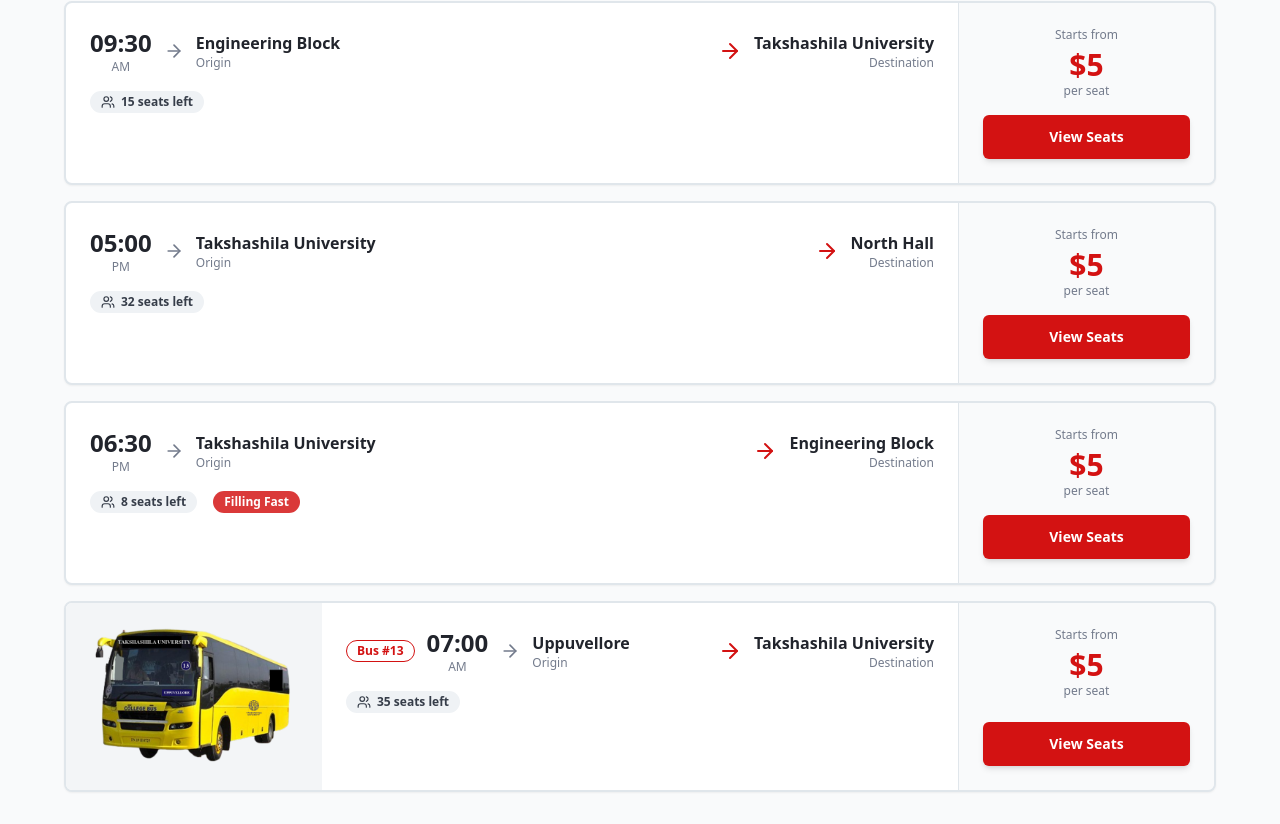
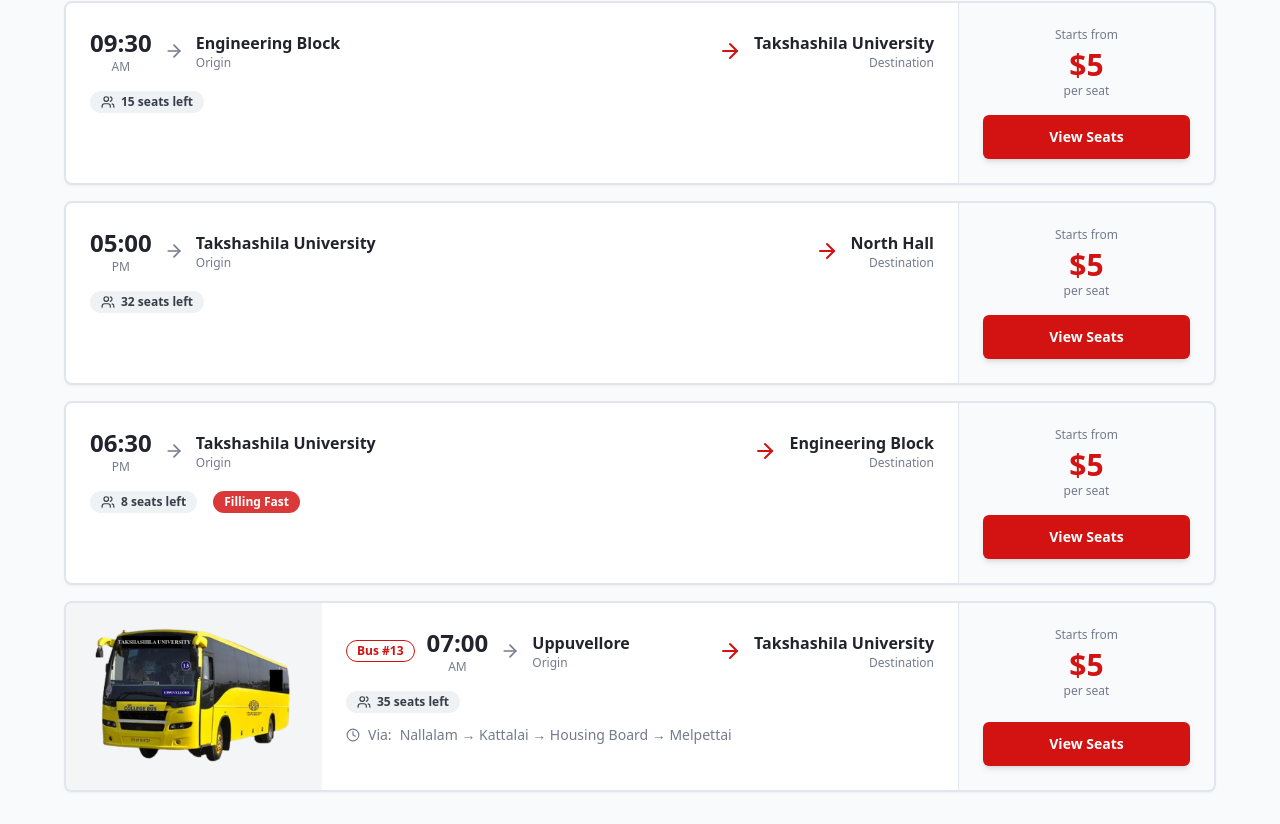
Before and after one commit to BalamuruganS-MCA/uni-seat-hop, a React (Vite) app: page / in a window 1280 px wide. Shown: the part 550-1374 px from the top of the page. Built offline with nearby package versions, Linux system fonts and the light colour scheme; the HTML template or start-up script is replaced by a standard one.

Commit message:
Add intermediate stops for bus 13
- Extend Route type with optional stops: string[]
- Include stops for bus 13: Nallalam → Kattalai → Housing Board → Melpettai
- Display via stops on route card under a Via label for better route context

```diff
--- a/src/components/RouteSelection.tsx
+++ b/src/components/RouteSelection.tsx
@@ -53,6 +53,7 @@ const routes: Route[] = [
     totalSeats: 40,
     price: 5,
     image: bus13Image,
+    stops: ["Nallalam", "Kattalai", "Housing Board", "Melpettai"],
   },
 ];
 
@@ -162,6 +163,7 @@ const RouteSelection = ({ onRouteSelect }: RouteSelectionProps) => {
                     </div>
                   </div>
 
+                  <div className="space-y-3">
                     <div className="flex flex-wrap items-center gap-4">
                       <Badge variant="secondary" className="flex items-center gap-1.5">
                         <Users className="h-3.5 w-3.5" />
@@ -171,6 +173,15 @@ const RouteSelection = ({ onRouteSelect }: RouteSelectionProps) => {
                         <Badge variant="destructive" className="animate-pulse">
                           Filling Fast
                         </Badge>
+                      )}
+                    </div>
+
+                    {route.stops && route.stops.length > 0 && (
+                      <div className="flex items-center gap-2 text-sm text-muted-foreground">
+                        <Clock className="h-3.5 w-3.5" />
+                        <span className="font-medium">Via:</span>
+                        <span>{route.stops.join(" → ")}</span>
+                      </div>
                     )}
                   </div>
                 </div>
--- a/src/pages/Index.tsx
+++ b/src/pages/Index.tsx
@@ -13,6 +13,7 @@ export type Route = {
   totalSeats: number;
   price: number;
   image?: string;
+  stops?: string[];
 };
 
 export type UserType = "student" | "staff";
```
Lines whose indentation alone changed are shown as unchanged.
